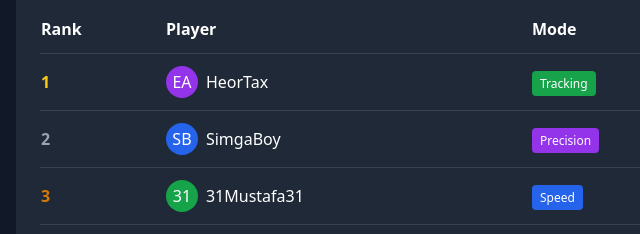
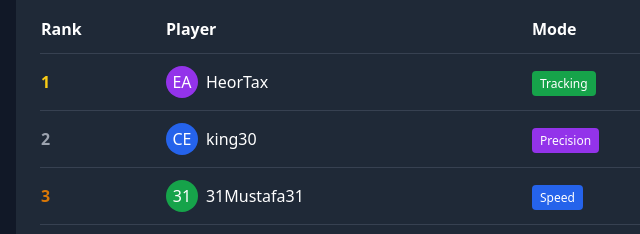
Before and after one commit to HeorTax/Aim-Trainer, a plain HTML site: page index.html in a window 1280 px wide. Shown: the part 1320-1554 px from the top of the page, 0-640 px from the left. Drawn offline with nearby package versions, Linux system fonts and the light colour scheme.

Commit message:
Update index.html

```diff
--- a/index.html
+++ b/index.html
@@ -317,9 +317,9 @@
                             <td class="py-3 text-gray-400 font-bold">2</td>
                             <td class="py-3 flex items-center">
                                 <div class="w-8 h-8 rounded-full bg-blue-600 flex items-center justify-center mr-2">
-                                    <span>SB</span>
+                                    <span>CE</span>
                                 </div>
-                                <span>SimgaBoy</span>
+                                <span>king30</span>
                             </td>
                             <td class="py-3">
                                 <span class="px-2 py-1 bg-purple-600 rounded text-xs">Precision</span>
```
